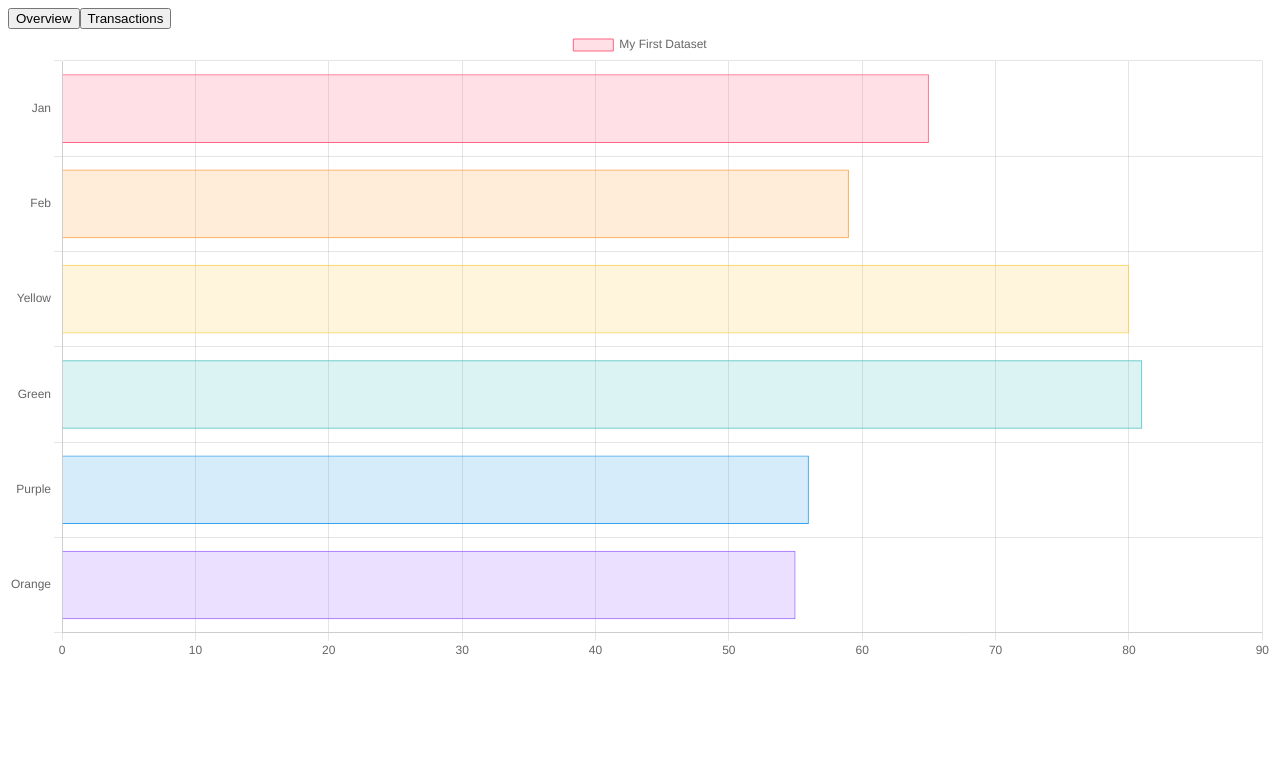
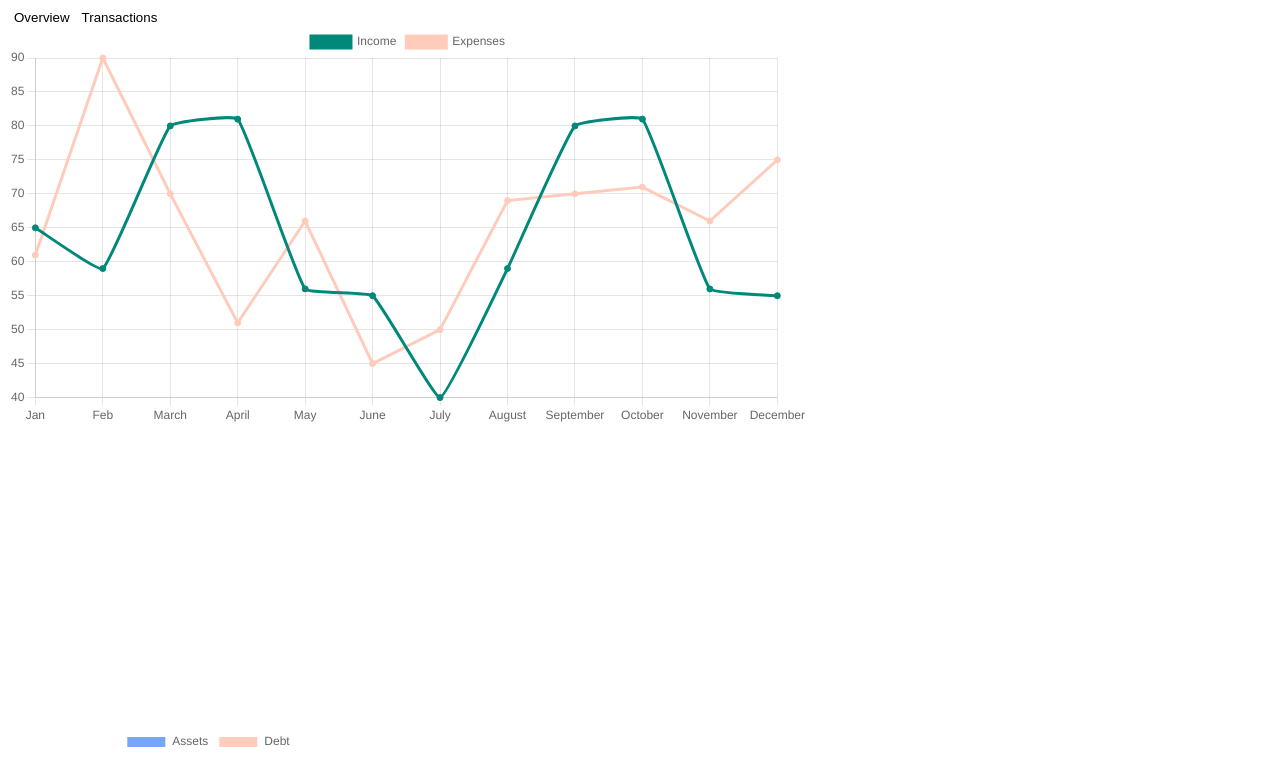
Before and after one commit to calvinchan87/personal-financial-planner, a React (Create React App) app: page / in a window 1280 px wide. Shown: the top 758 px of the page. Built offline with nearby package versions, Linux system fonts and the light colour scheme.

Commit message:
more practice with graphs

```diff
--- a/package.json
+++ b/package.json
@@ -6,6 +6,7 @@
     "@testing-library/jest-dom": "^5.13.0",
     "@testing-library/react": "^11.2.7",
     "@testing-library/user-event": "^12.8.3",
+    "antd": "^4.16.2",
     "chart.js": "^3.3.2",
     "react": "^17.0.2",
     "react-chartjs-2": "^3.0.3",
--- a/src/App.js
+++ b/src/App.js
@@ -1,20 +1,23 @@
 import React, { useState } from 'react';
 
-import NetWorthPie from './components/NetWorthPie';
+import IncomeExpenseLineGraph from './components/IncomeExpenseLineGraph';
 import TransactionPie from './components/TransactionPie';
+import NetWorthPie from './components/netWorthPie';
 
 import './styles/app.css'
+import './styles/navButton.css'
 
 
 function App() {
   const [active, setActive] = useState("overview")
   return (
     <div className="App">
-      <nav>
-        <button onClick = {() => setActive("overview")}>Overview</button>
-        <button onClick = {() => setActive("transaction")}>Transactions</button>
+      <nav class="nav-bar">
+        <button class="nav-button" onClick = {() => setActive("overview")}>Overview</button>
+        <button class="nav-button" onClick = {() => setActive("transaction")}>Transactions</button>
       </nav>
       <div>
+        {active === "overview" && <IncomeExpenseLineGraph />}
         {active === "overview" && <NetWorthPie />}
         {active === "transaction" && <TransactionPie />}
       </div>
--- /dev/null
+++ b/src/components/IncomeExpenseLineGraph.js
@@ -0,0 +1,32 @@
+import React from 'react';
+import { Line } from 'react-chartjs-2'
+
+import '../../src/styles/lineGraph.css'
+
+const IncomeExpenseLineGraph = () => {
+  return <div class="linegraph">
+    <Line
+     data = {{
+      labels: ['Jan', 'Feb', 'March', 'April', 'May', 'June', 'July', 'August', 'September', 'October', 'November', 'December'],
+      datasets: [
+        {
+        label: 'Income',
+        data: [65, 59, 80, 81, 56, 55, 40, 59, 80, 81, 56, 55],
+        fill: false,
+        tension: 0.1,
+        backgroundColor: '#00887A',
+        borderColor: '#00887A',
+      },
+      {
+        label: 'Expenses',
+        data: [61, 90, 70, 51, 66, 45, 50, 69, 70, 71, 66, 75],
+        backgroundColor: '#FFCCBC',
+        borderColor: '#FFCCBC'
+      }
+    ]
+    }}
+    />
+  </div>
+}
+
+export default IncomeExpenseLineGraph;
--- a/src/components/NetWorthPie.js
+++ b/src/components/NetWorthPie.js
@@ -1,43 +1,22 @@
 import React from 'react';
-import { Bar } from 'react-chartjs-2'
+import { Pie } from 'react-chartjs-2'
+
+import '../styles/transactionsPie.css'
 
 const NetWorthPie = () => {
-  return <div>
-    <Bar
+    return <div class = 'transactionpie'>
+    <Pie
      data = {{
-        labels: ['Jan', 'Feb', 'Yellow', 'Green', 'Purple', 'Orange'],
-        datasets: [{
-          axis: 'y',
-          label: 'My First Dataset',
-          data: [65, 59, 80, 81, 56, 55, 40],
-          fill: false,
-          backgroundColor: [
-            'rgba(255, 99, 132, 0.2)',
-            'rgba(255, 159, 64, 0.2)',
-            'rgba(255, 205, 86, 0.2)',
-            'rgba(75, 192, 192, 0.2)',
-            'rgba(54, 162, 235, 0.2)',
-            'rgba(153, 102, 255, 0.2)',
-            'rgba(201, 203, 207, 0.2)'
-          ],
-          borderColor: [
-            'rgb(255, 99, 132)',
-            'rgb(255, 159, 64)',
-            'rgb(255, 205, 86)',
-            'rgb(75, 192, 192)',
-            'rgb(54, 162, 235)',
-            'rgb(153, 102, 255)',
-            'rgb(201, 203, 207)'
-          ],
-          borderWidth: 1
-        }]
+        labels: [
+          'Assets',
+          'Debt',
+      ],
+      datasets: [{
+        data: [60, 20],
+        backgroundColor: ['#77A6F7', '#FFCCBC']
+    }],
+      }}
 
-      }}
-      options = {{
-        indexAxis: 'y',
-      }}
-      height = {20}
-      width = {40}
     />
   </div>
 }
--- a/src/components/TransactionPie.js
+++ b/src/components/TransactionPie.js
@@ -1,17 +1,25 @@
 import React from 'react';
 import { Pie } from 'react-chartjs-2'
 
+import '../styles/transactionsPie.css'
+
 const TransactionPie = () => {
-    return <div>
+    return <div class = 'transactionpie'>
     <Pie
      data = {{
         labels: [
-          'Red',
-          'Yellow',
-          'Blue'
+          'food',
+          'shelter',
+          'household',
+          'clothing & footwear',
+          'transportation',
+          'health & personal care',
+          'recreation, education and reading',
+          'alcoholic beverages & tobacco'
       ],
       datasets: [{
-        data: [10, 20, 30]
+        data: [10, 20, 30, 40, 70, 5, 35, 20],
+        backgroundColor: ['#00887A', '#FFCCBC', '#D3E3FC', '#77A6F7']
     }],
       }}
 
--- /dev/null
+++ b/src/styles/lineGraph.css
@@ -0,0 +1,4 @@
+.linegraph {
+  height: 700px;
+  width: 800px;
+}
--- /dev/null
+++ b/src/styles/navButton.css
@@ -0,0 +1,8 @@
+.nav-button {
+  border: none;
+  background: none;
+}
+
+.nav-button:hover {
+  text-decoration: underline;
+}
--- /dev/null
+++ b/src/styles/transactionsPie.css
@@ -0,0 +1,4 @@
+.transactionpie {
+  height: 400px;
+  width: 400px;
+}
```
Also changed, not shown: src/components/NavButton.js (deleted), 1 other file (tests, documents, lock files or other folders).
